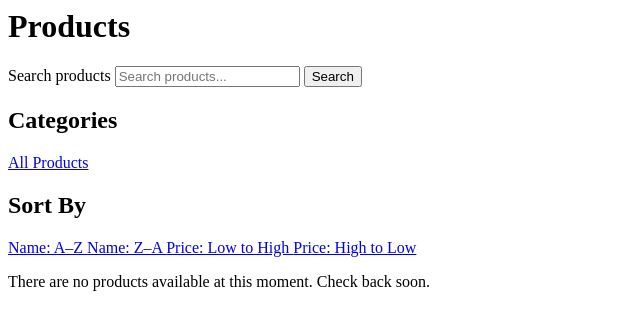
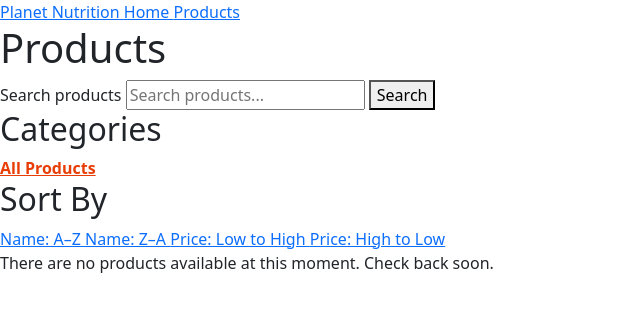
Before and after one commit to llpw-build/nutrition-planet, a Django app: page /products/ in a window 1280 px wide. Shown: the top 330 px of the page, without its empty margins (0-640 px from the left). Run offline with Django 5.2, Linux system fonts and the light colour scheme; data that the repository does not hold is empty.

Commit message:
Add base.html

```diff
--- a/main/views.py
+++ /dev/null
@@ -1,3 +0,0 @@
-from django.shortcuts import render
-
-# Create your views here.
--- a/static/css/style.css
+++ b/static/css/style.css
@@ -1,5 +1,5 @@
 .active {
     font-weight: bold;
-    color: #2a7ae2;
+    color: #e83d04;
     text-decoration: underline;
 }
--- /dev/null
+++ b/templates/base.html
@@ -0,0 +1,54 @@
+{% load static %}
+
+<!DOCTYPE html>
+<html lang="en">
+<head>
+    <meta charset="UTF-8">
+    <meta name="viewport" content="width=device-width, initial-scale=1.0">
+    <title>Planet Nutrition</title>
+
+    <link href="https://cdn.jsdelivr.net/npm/bootstrap@5.3.8/dist/css/bootstrap.min.css" rel="stylesheet" integrity="sha384-sRIl4kxILFvY47J16cr9ZwB07vP4J8+LH7qKQnuqkuIAvNWLzeN8tE5YBujZqJLB" crossorigin="anonymous">
+    <link rel="stylesheet" href="{% static 'css/style.css' %}">
+
+</head>
+<body>
+    <nav>
+        <a href="{% url 'home' %}">
+        Planet Nutrition
+        </a>
+
+        <a href="{% url 'home' %}">
+        Home
+        </a>
+
+        <a href="{% url 'all_products' %}">
+        Products
+        </a>
+
+    </nav>
+
+    <main>
+
+        {% if messages %}
+
+            {% for message in messages %}
+
+            <div class="{{ message.tags }}">
+                {{ message }}
+            </div>
+
+            {% endfor %}
+
+        {% endif %}
+
+       {% block content %}
+
+       {% endblock %}
+
+    </main>
+
+    <footer>
+
+    </footer>
+</body>
+</html>
--- a/templates/products/products.html
+++ b/templates/products/products.html
@@ -1,12 +1,8 @@
+{% extends "base.html" %}
+
+{% block content %}
+
 <h1>Products</h1>
-
-{% if messages %}
-    {% for message in messages %}
-        <div class="{{ message.tags }}">
-            {{ message }}
-        </div>
-    {% endfor %}
-{% endif %}
 
 <form method="GET" action="{% url 'all_products' %}">
     <label for="product-search">Search products</label>
@@ -128,3 +124,5 @@
     {% endif %}
 
 {% endfor %}
+
+{% endblock %}
```
Also changed, not shown: templates/products/product_detail.html (+13 -13 lines).
